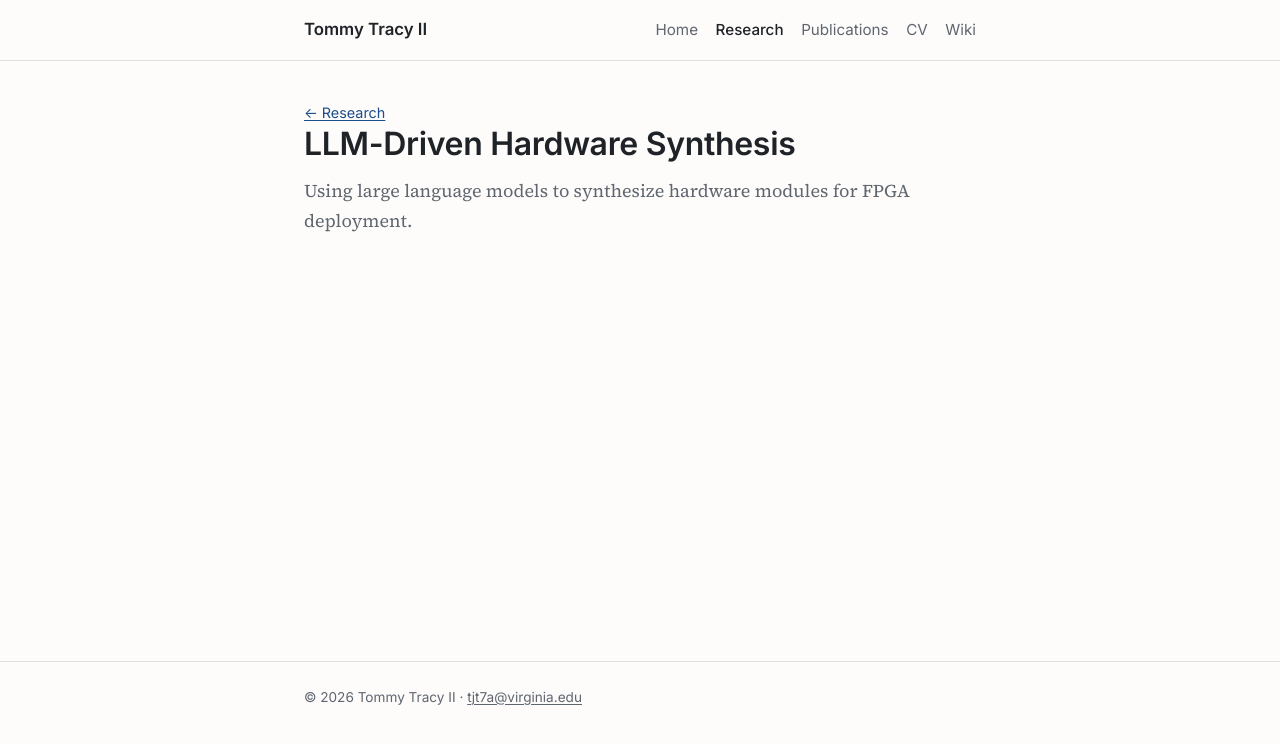
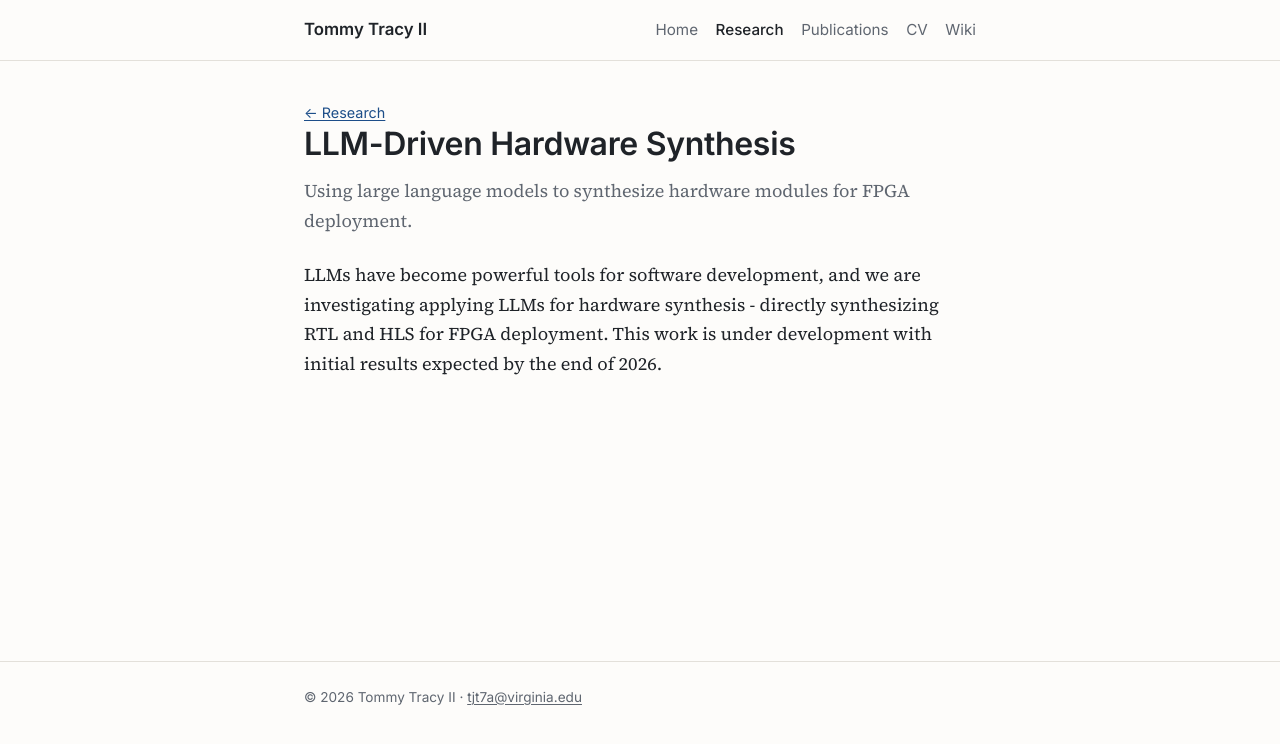
Before and after one commit to tjt7a/tjt7a.github.io, an Astro site: page /research/llm-hardware-synthesis in a window 1280 px wide. Built offline with nearby package versions, Linux system fonts and the light colour scheme; Astro itself is replaced by a stand-in of ours; some packages are replaced by stand-ins of ours.

Commit message:
Added details about llm hardware synthesis project

```diff
--- a/src/content/projects/llm-hardware-synthesis.md
+++ b/src/content/projects/llm-hardware-synthesis.md
@@ -5,4 +5,4 @@ status: active
 order: 5
 ---
 
-<!-- Expand this page: the problem, your approach, key results, collaborators, and code links. -->
+LLMs have become powerful tools for software development, and we are investigating applying LLMs for hardware synthesis - directly synthesizing RTL and HLS for FPGA deployment. This work is under development with initial results expected by the end of 2026.
```
